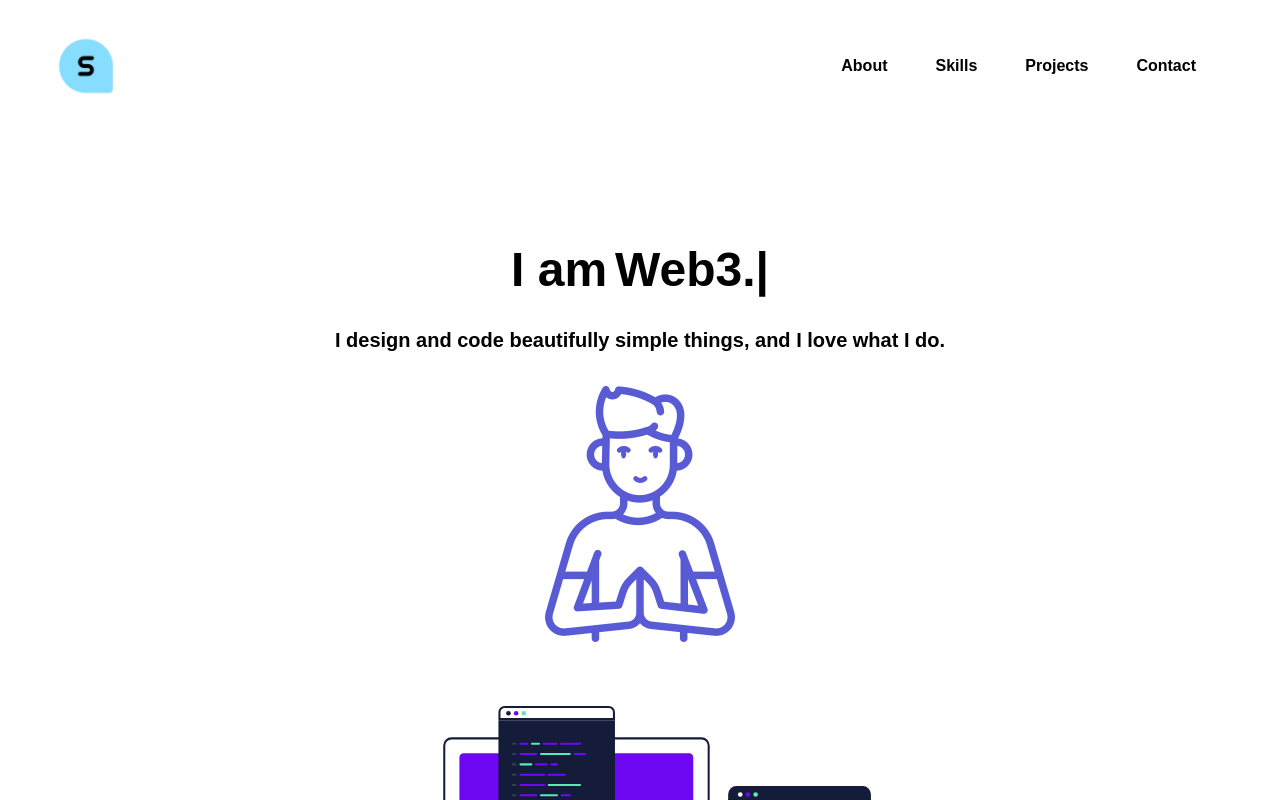
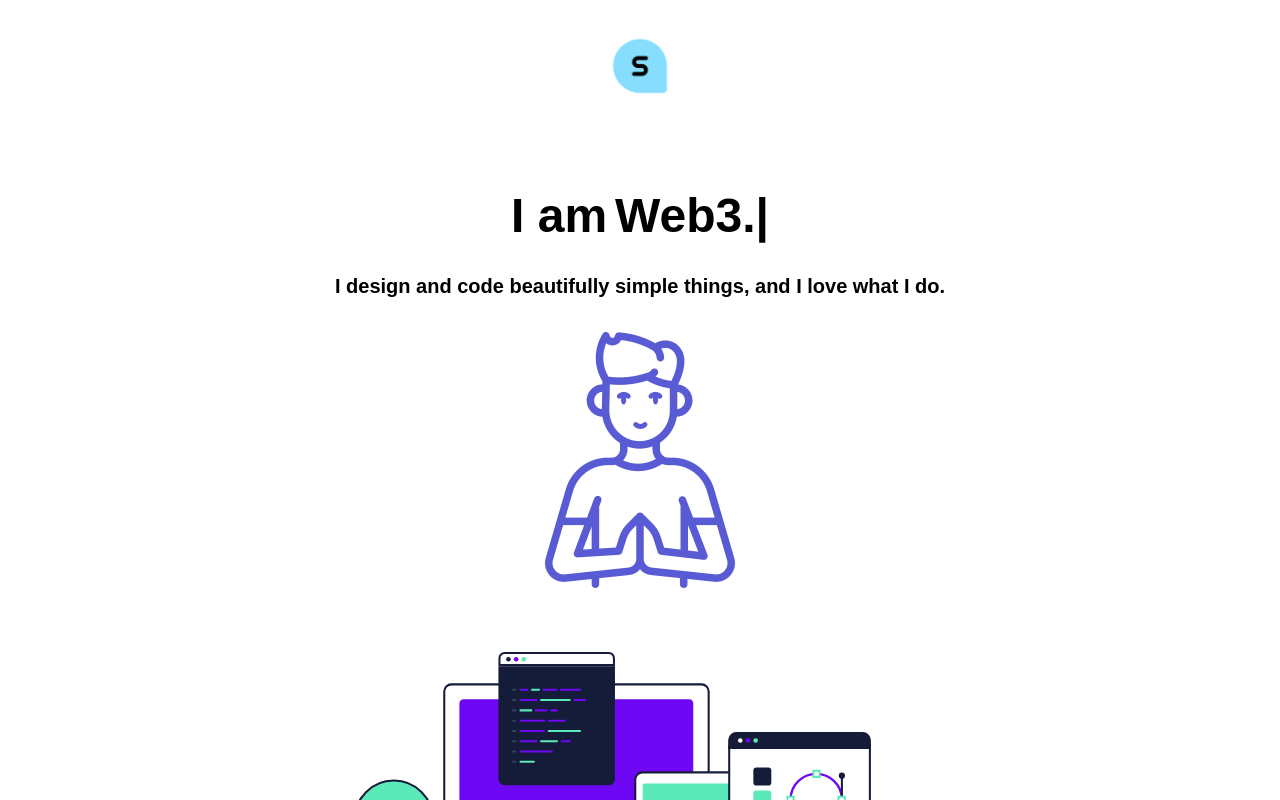
Before and after one commit to username-copied/portfolio-website, a React (Create React App) app: page / in a window 1280 px wide. Shown: the top 800 px of the page. Built offline with nearby package versions, Linux system fonts and the light colour scheme.

Commit message:
Finished

```diff
--- a/src/components/About.jsx
+++ b/src/components/About.jsx
@@ -6,7 +6,7 @@ import Setup from "../assets/hero-devices.svg";
 const About = () => {
   return (
     <div>
-      <div className="max-w-[800px] sm:mt-[-96px] mt-[96px] w-full h-screen mx-auto text-center flex flex-col justify-center items-center">
+      <div className="max-w-[800px] sm:mt-[-150px]  w-full h-screen mx-auto text-center flex flex-col justify-center items-center">
         <div className="md:text-5xl sm:text-4xl text-xl font-bold py-4 flex mx-auto">
           <h1 className="mr-2">I am </h1>
           <Typed
--- a/src/components/Navbar.jsx
+++ b/src/components/Navbar.jsx
@@ -1,40 +1,13 @@
-import React, { useState } from "react";
-import { AiOutlineClose, AiOutlineMenu } from "react-icons/ai";
+import React from "react";
 import Logo from "../assets/s.png";
 
 const Navbar = () => {
-  const [nav, setNav] = useState(false);
-
-  const handleNav = () => {
-    setNav(!nav);
-  };
-
   return (
-    <div className="flex justify-between items-center max-w-[1240px] mx-auto ">
-      <img className="h-[100px] p-4 m-4" src={Logo} alt="S logo" />
-      <ul className=" hidden md:flex p-4 m-4 ">
-        <li className="mr-4 p-4 font-semibold">About</li>
-        <li className="mr-4 p-4 font-semibold">Skills</li>
-        <li className="mr-4 p-4 font-semibold">Projects</li>
-        <li className="mr-4 p-4 font-semibold">Contact</li>
-      </ul>
-      <div onClick={handleNav} className="block md:hidden p-4">
-        {nav ? <AiOutlineClose size={20} /> : <AiOutlineMenu size={20} />}
+    <>
+      <div className="flex justify-between items-center max-w-[1240px] mx-auto ">
+        <img className="mx-auto h-[100px] p-4 m-4" src={Logo} alt="S logo" />
       </div>
-      <ul
-        className={
-          nav
-            ? "fixed left-0 top-[100px] w-[30%] h-full  ease-in-out  duration-500 md:hidden navbar"
-            : "ease-in-out duration-500 fixed left-[-100%] top-[100px]"
-        }
-      >
-        {/* <img className="h-[100px] p-4 m-4" src={Logo} alt="S logo" /> */}
-        <li className="text-center p-4 font-semiblod">About</li>
-        <li className="text-center p-4 font-semiblod">Skills</li>
-        <li className="text-center p-4 font-semiblod">Projects</li>
-        <li className="text-center p-4 font-semiblod">Contact</li>
-      </ul>
-    </div>
+    </>
   );
 };
 
--- a/src/index.js
+++ b/src/index.js
@@ -2,10 +2,13 @@ import React from "react";
 import ReactDOM from "react-dom/client";
 import "./index.css";
 import App from "./App";
+import { BrowserRouter } from "react-router-dom";
 
 const root = ReactDOM.createRoot(document.getElementById("root"));
 root.render(
   <React.StrictMode>
-    <App />
+    <BrowserRouter>
+      <App />
+    </BrowserRouter>
   </React.StrictMode>
 );
```
Also changed, not shown: 1 other file (tests, documents, lock files or other folders).
